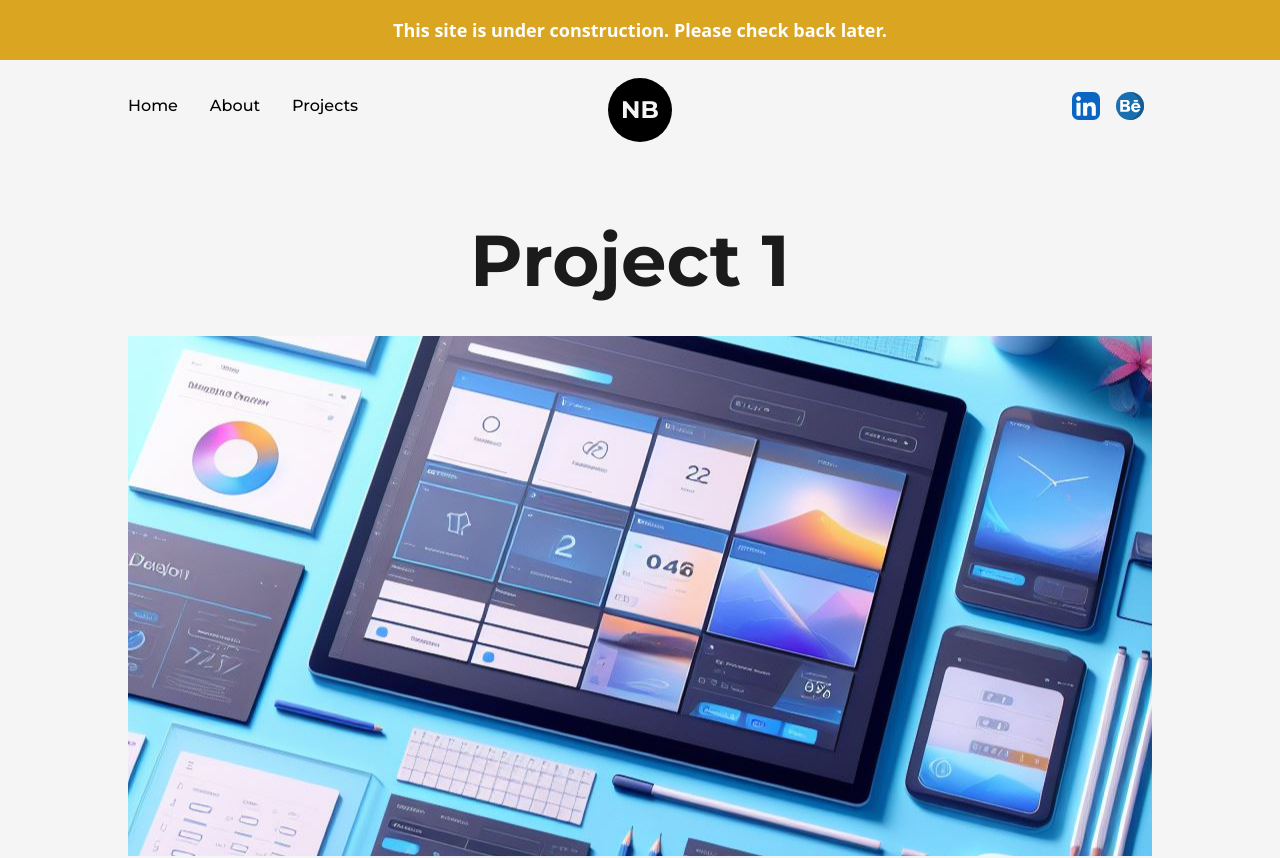
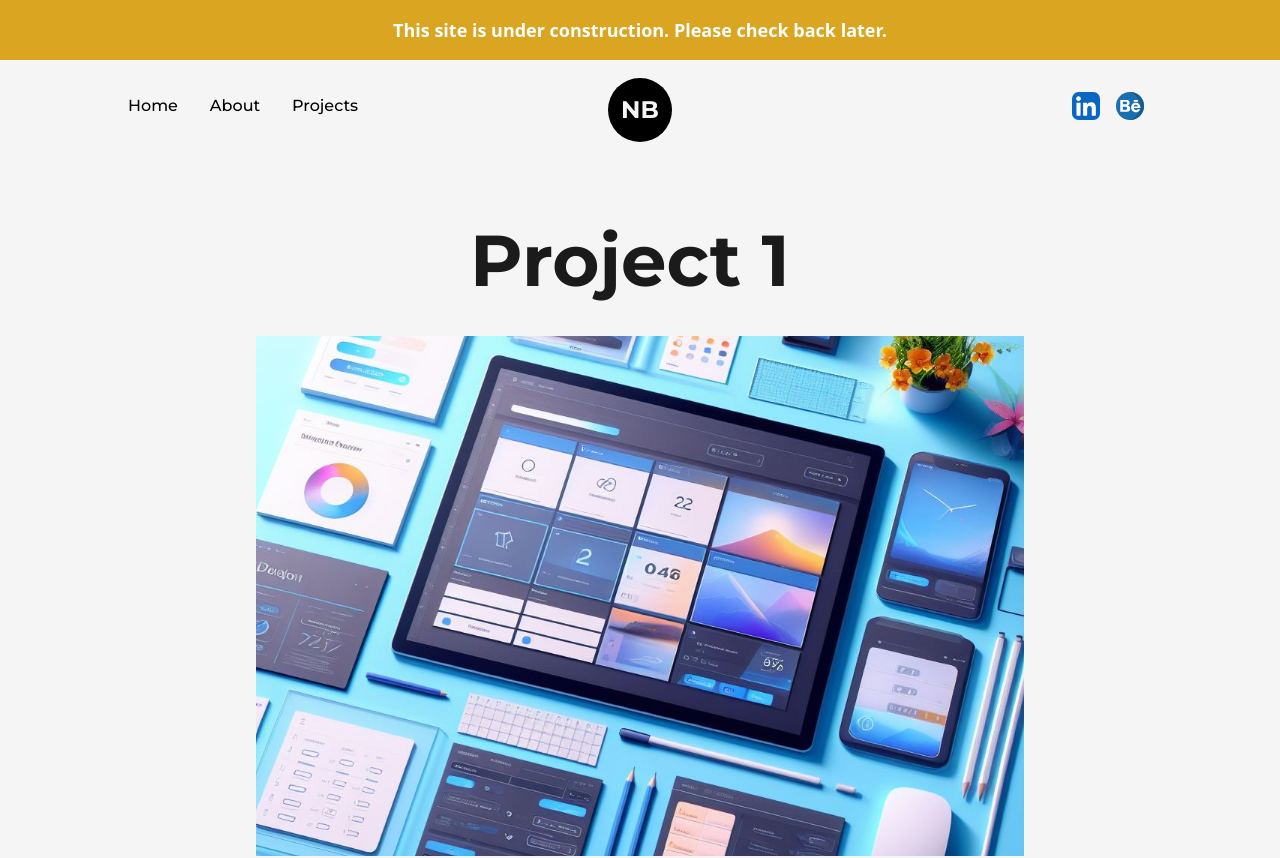
Before and after one commit to natalia-belei/natalia-belei.github.io, a Next.js app in the folder reactportfolio/: page /projects/1 in a window 1280 px wide. Shown: the top 858 px of the page. Built offline with nearby package versions, Linux system fonts and the light colour scheme.

Commit message:
Adjust container width for project detail page

```diff
--- a/reactportfolio/src/pages/projects/[id]/index.js
+++ b/reactportfolio/src/pages/projects/[id]/index.js
@@ -19,6 +19,8 @@ const Index = ({ project }) => {
                 <TransitionEffect />
                 <main className='w-full flex items-start justify-center'>
                     <Layout className="pt-16 sm:pt-8">
+                        <div className='container mx-auto
+                             max-w-5xl 2xl:max-w-3xl md:max-w-full md:mx-0'>
                             <article className='w-full flex flex-col items-center justify-center mb-24
                             lg:mb-16 md:mb-8 sm:mb-6 md:items-start'>
                                 <AnimatedText text={project.title} className='mb-8 md:mb-4 sm:mb-3' />
@@ -47,6 +49,7 @@ const Index = ({ project }) => {
                                     <ContentRenderer key={index} data={item} />
                                 ))}
                             </article>
+                        </div>
                     </Layout>
                 </main>
             </>
```
Lines whose indentation alone changed are shown as unchanged.
